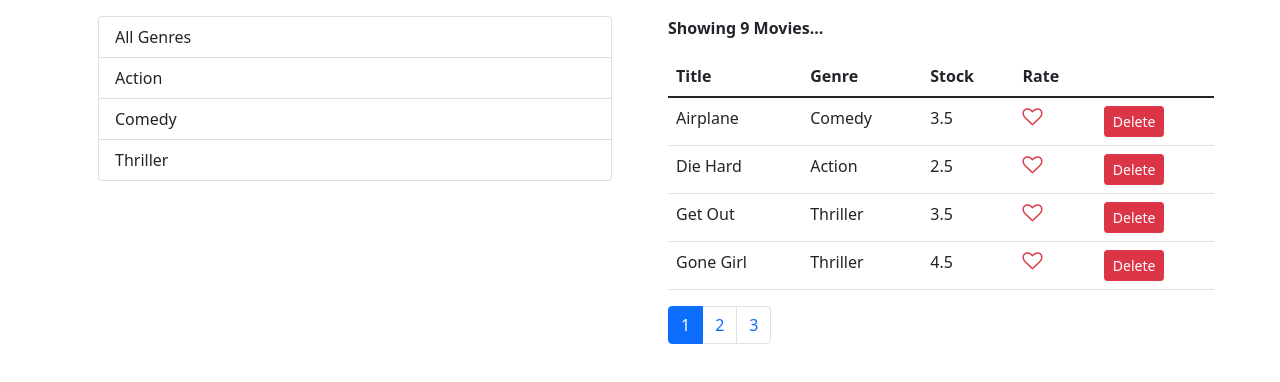
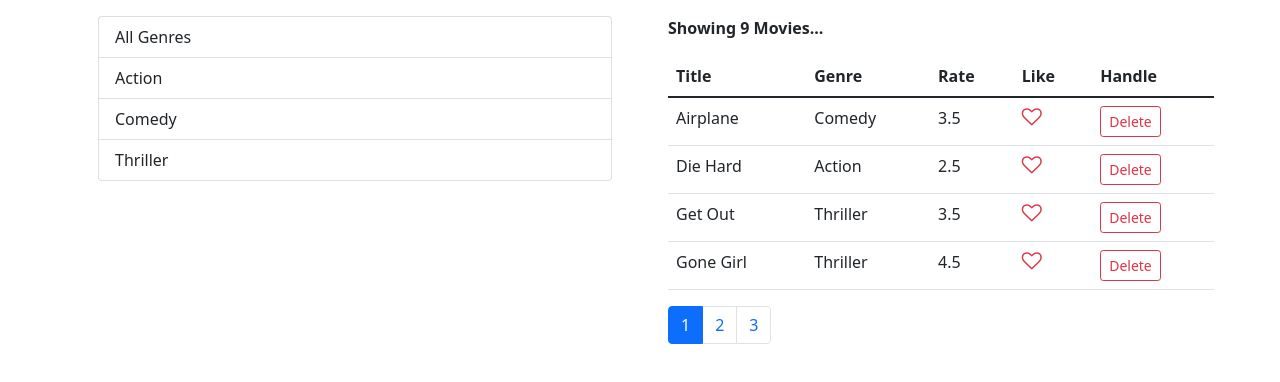
Before and after one commit to anasabufarraj/hello_react, a React (Create React App) app: page / in a window 1280 px wide. Shown: the top 382 px of the page. Built offline with nearby package versions, Linux system fonts and the light colour scheme.

Commit message:
Sorting - Rendering Cell Content

```diff
--- /dev/null
+++ b/src/components/common/tableBody.js
@@ -0,0 +1,27 @@
+import React, { Component } from 'react';
+import _ from 'lodash';
+
+class TableBody extends Component {
+  renderCell(item, column) {
+    if (column.content) {
+      return column.content(item);
+    }
+    return _.get(item, column.path);
+  }
+
+  render() {
+    return (
+      <tbody>
+        {this.props.data.map((item) => (
+          <tr key={item._id}>
+            {this.props.columns.map((column) => (
+              <td key={column.path}>{this.renderCell(item, column)}</td>
+            ))}
+          </tr>
+        ))}
+      </tbody>
+    );
+  }
+}
+
+export default TableBody;
--- a/src/components/common/tableHeader.jsx
+++ b/src/components/common/tableHeader.jsx
@@ -1,12 +1,12 @@
 import React, { Component } from 'react';
 
 class TableHeader extends Component {
-  raiseSort(column) {
+  raiseSort(path) {
     let sortColumn = this.props.sortColumn;
-    if (sortColumn.column === column) {
+    if (sortColumn.path === path) {
       sortColumn.order = sortColumn.order === 'asc' ? 'desc' : 'asc';
     } else {
-      sortColumn.column = column;
+      sortColumn.path = path;
       sortColumn.order = 'asc';
     }
 
--- a/src/components/movies.jsx
+++ b/src/components/movies.jsx
@@ -14,7 +14,7 @@ class Movies extends Component {
     genres: [],
     maxItemsInPage: 4,
     activePage: 1,
-    sortColumn: { column: 'title', order: 'asc' },
+    sortColumn: { path: 'title', order: 'asc' },
   };
 
   constructor(props) {
@@ -52,8 +52,8 @@ class Movies extends Component {
     this.setState({ selectedGenre: genre, activePage: 1 });
   }
 
-  handleSorting(column) {
-    this.setState({ sortColumn: column });
+  handleSorting(path) {
+    this.setState({ sortColumn: path });
   }
 
   render() {
@@ -68,18 +68,10 @@ class Movies extends Component {
         : this.state.movies;
 
     // DOC: 2) Sorting filtered movies.
-    let sortedMovies = _.orderBy(
-      filteredMovies,
-      [this.state.sortColumn.column],
-      [this.state.sortColumn.order]
-    );
+    let sortedMovies = _.orderBy(filteredMovies, [this.state.sortColumn.path], [this.state.sortColumn.order]);
 
     // DOC: 3) Paginate sorted movies.
-    let moviesInPage = paginate(
-      sortedMovies,
-      this.state.activePage,
-      this.state.maxItemsInPage
-    );
+    let moviesInPage = paginate(sortedMovies, this.state.activePage, this.state.maxItemsInPage);
 
     return (
       <div className="container fw-light">
--- a/src/components/moviesTable.jsx
+++ b/src/components/moviesTable.jsx
@@ -1,5 +1,6 @@
 import React, { Component } from 'react';
 import TableHeader from './common/tableHeader';
+import TableBody from './common/tableBody';
 import Like from './common/like';
 
 class MoviesTable extends Component {
@@ -14,15 +15,26 @@ class MoviesTable extends Component {
         label: 'Genre',
       },
       {
-        path: 'numberInStock',
-        label: 'Stock',
-      },
-      {
         path: 'dailyRentalRate',
         label: 'Rate',
       },
+      {
+        path: 'like',
+        label: 'Like',
+        content: (movie) => <Like liked={movie.liked} onLike={() => this.props.onLike(movie)} />,
+      },
+      {
+        path: 'delete',
+        label: 'Handle',
+        content: (movie) => (
+          <button onClick={() => this.props.onDelete(movie)} className="btn btn-outline-danger btn-sm">
+            Delete
+          </button>
+        ),
+      },
     ],
   };
+
   render() {
     return (
       <table className="table m-3">
@@ -31,42 +43,7 @@ class MoviesTable extends Component {
           sortColumn={this.props.sortColumn}
           onSort={this.props.onSort}
         />
-        {/*<thead>*/}
-        {/*  <tr>*/}
-        {/*    <th style={{ cursor: 'pointer' }} onClick={() => this.raiseSort('title')}>*/}
-        {/*      Title{' '}*/}
-        {/*      <i className={this.props.sortColumn.order === 'asc' ? 'fa fa-caret-down' : 'fa fa-caret-up'}>*/}
-        {/*        &nbsp;*/}
-        {/*      </i>*/}
-        {/*    </th>*/}
-        {/*    <th style={{ cursor: 'pointer' }} onClick={() => this.raiseSort('genre.name')}>*/}
-        {/*      Genre{' '}*/}
-        {/*      <i className={this.props.sortColumn.order === 'asc' ? 'fa fa-caret-down' : 'fa fa-caret-up'}>*/}
-        {/*        &nbsp;*/}
-        {/*      </i>*/}
-        {/*    </th>*/}
-        {/*    <th>Rate</th>*/}
-        {/*    <th>Like</th>*/}
-        {/*    <th>Delete</th>*/}
-        {/*  </tr>*/}
-        {/*</thead>*/}
-        <tbody>
-          {this.props.moviesInPage.map((movie) => (
-            <tr key={movie._id}>
-              <td>{movie.title}</td>
-              <td>{movie.genre.name}</td>
-              <td>{movie.dailyRentalRate}</td>
-              <td>
-                <Like liked={movie.liked} onLike={() => this.props.onLike(movie)} />
-              </td>
-              <td>
-                <button onClick={() => this.props.onDelete(movie)} className="btn btn-danger btn-sm">
-                  Delete
-                </button>
-              </td>
-            </tr>
-          ))}
-        </tbody>
+        <TableBody data={this.props.moviesInPage} columns={this.state.columns} />
       </table>
     );
   }
```
